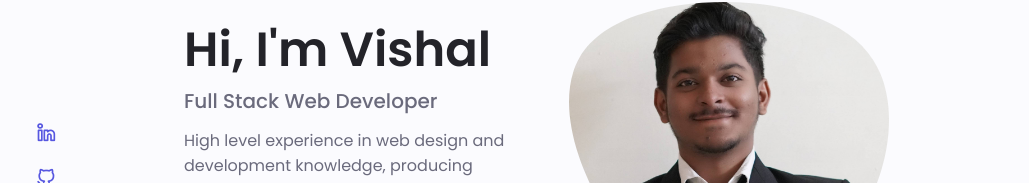
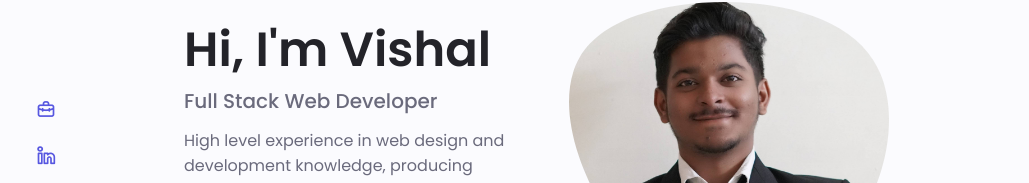
Before and after one commit to bobadevishal19/portf, a plain HTML site: page index.html in a window 1280 px wide. Shown: the part 182-365 px from the top of the page, without its empty margins (124-1153 px from the left). Drawn offline with nearby package versions, Linux system fonts and the light colour scheme.

Commit message:
Update index.html

```diff
--- a/index.html
+++ b/index.html
@@ -71,6 +71,9 @@
             <div class="home__container container grid">
                 <div class="home__content grid">
                     <div class="home__social">
+                          <a href="https://bobadevishal19.github.io/vv/" target="_blank" class="home__social-icon">
+                            <i class="uil uil-briefcase-alt nav__icons"></i>
+                        </a>
                         <a href="https://www.linkedin.com/in/vishal-bobade-b15987231/" target="_blank" class="home__social-icon">
                             <i class="uil uil-linkedin-alt"></i>
                         </a>
```
